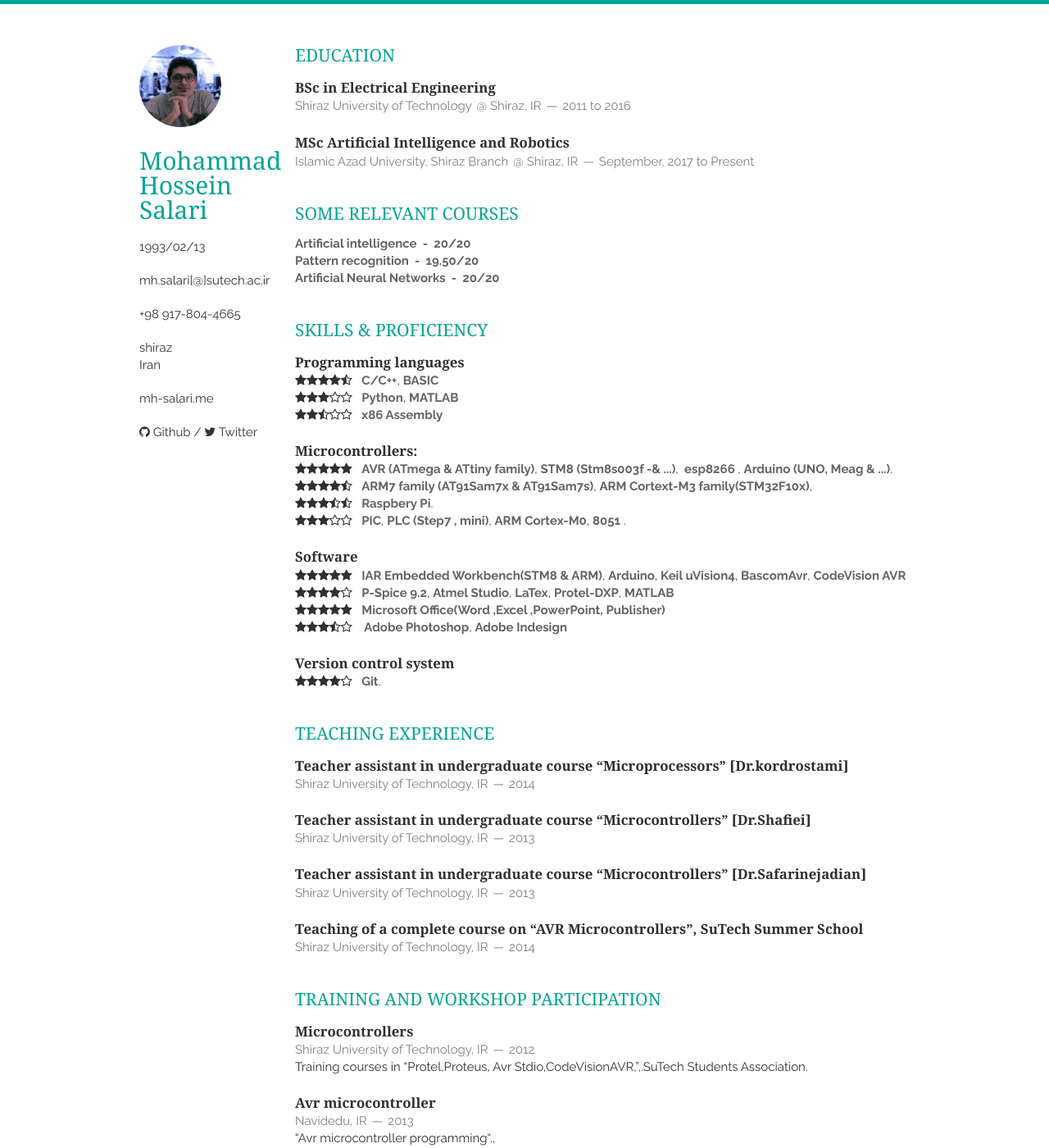
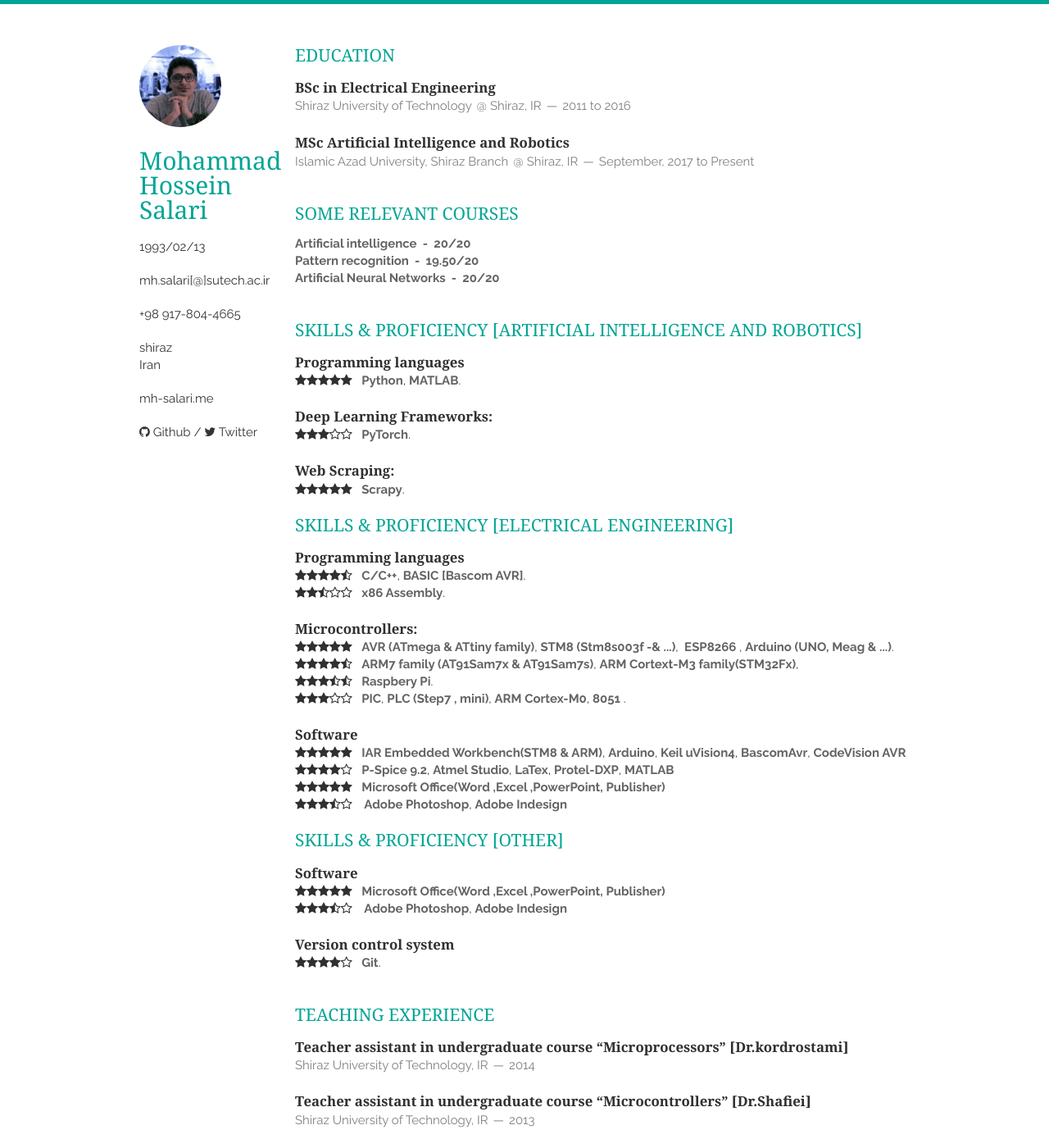
Before and after one commit to yazdipour/cv, a Jekyll site: the page built from index.html, in a window 1280 px wide and 1400 px high. Shown: the whole window at 82% size. Built offline with Jekyll 4.4.1, drawn with Linux system fonts in a browser that asks for light colours; nearby versions of some CDN libraries.

Commit message:
Update skills.html

```diff
--- a/_includes/skills.html
+++ b/_includes/skills.html
@@ -1,20 +1,56 @@
 <section class="thirteen columns">
-    <h1>Skills & Proficiency</h1>
+
+
+    <h1>Skills & Proficiency [Artificial Intelligence and Robotics]</h1>
+    <article>
+        <header>
+            <h1>Programming languages</h1>
+        </header>
+
+        <p>
+            <i class="fa fa-star"></i><i class="fa fa-star"></i><i class="fa fa-star"></i><i class="fa fa-star"></i><i class="fa fa-star"></i>
+            &nbsp;&nbsp;<em>Python</em>,  <em>MATLAB</em>.
+        </p>
+
+    </article>
+
+     <article>
+        <header>
+            <h1>Deep Learning Frameworks:</h1>
+        </header>
+
+        <p>
+            <i class="fa fa-star"></i><i class="fa fa-star"></i><i class="fa fa-star"></i><i class="fa fa-star-o"></i><i class="fa fa-star-o"></i>
+            &nbsp;&nbsp;<em>PyTorch</em>.
+        </p>
+
+    </article>
+
+     <article>
+        <header>
+            <h1>Web  Scraping: </h1>
+        </header>
+        <p>
+            <i class="fa fa-star"></i><i class="fa fa-star"></i><i class="fa fa-star"></i><i class="fa fa-star"></i><i class="fa fa-star"></i>
+            &nbsp;&nbsp;<em>Scrapy</em>.
+        </p>
+
+    </article>
+
+
+
+    <h1>Skills & Proficiency [Electrical Engineering]</h1>
     <article>
         <header>
             <h1>Programming languages</h1>
         </header>
         <p>
             <i class="fa fa-star"></i><i class="fa fa-star"></i><i class="fa fa-star"></i><i class="fa fa-star"></i><i class="fa fa-star-half-o"></i>
-            &nbsp;&nbsp;<em>C/C++</em>,  <em>BASIC</em>
-        </p>
-        <p>
-            <i class="fa fa-star"></i><i class="fa fa-star"></i><i class="fa fa-star"></i><i class="fa fa-star-o"></i><i class="fa fa-star-o"></i>
-            &nbsp;&nbsp;<em>Python</em>,  <em>MATLAB</em>
+            &nbsp;&nbsp;<em>C/C++</em>,  <em>BASIC [Bascom AVR]</em>.
         </p>
         <p>
             <i class="fa fa-star"></i><i class="fa fa-star"></i><i class="fa fa-star-half-o"></i><i class="fa fa-star-o"></i><i class="fa fa-star-o"></i>
-            &nbsp;&nbsp;<em>x86 Assembly</em>
+            &nbsp;&nbsp;<em>x86 Assembly</em>.
         </p>
     </article>
 
@@ -25,11 +61,11 @@
 
         <p>
             <i class="fa fa-star"></i><i class="fa fa-star"></i><i class="fa fa-star"></i><i class="fa fa-star"></i><i class="fa fa-star"></i>
-            &nbsp;&nbsp;<em>AVR (ATmega & ATtiny family)</em>,&nbsp;<em>STM8 (Stm8s003f -& ...)</em>,&nbsp;<em> esp8266 </em>,&nbsp;<em>Arduino (UNO, Meag & ...)</em>.
+            &nbsp;&nbsp;<em>AVR (ATmega & ATtiny family)</em>,&nbsp;<em>STM8 (Stm8s003f -& ...)</em>,&nbsp;<em> ESP8266 </em>,&nbsp;<em>Arduino (UNO, Meag & ...)</em>.
         </p>
         <p>
             <i class="fa fa-star"></i><i class="fa fa-star"></i><i class="fa fa-star"></i><i class="fa fa-star"></i><i class="fa fa-star-half-o"></i>
-            &nbsp;&nbsp;<em>ARM7 family (AT91Sam7x & AT91Sam7s)</em>,&nbsp;<em>ARM Cortext-M3 family(STM32F10x)</em>,
+            &nbsp;&nbsp;<em>ARM7 family (AT91Sam7x & AT91Sam7s)</em>,&nbsp;<em>ARM Cortext-M3 family(STM32Fx)</em>,
         </p>
 
 
@@ -70,6 +106,26 @@
     </article>
 
 
+
+
+    <h1>Skills & Proficiency [Other]</h1>
+
+     <article>
+        <header>
+            <h1>Software</h1>
+        </header>
+        <p>
+            <i class="fa fa-star"></i><i class="fa fa-star"></i><i class="fa fa-star"></i><i class="fa fa-star"></i><i class="fa fa-star"></i>
+            &nbsp;&nbsp;<em>Microsoft Office(Word ,Excel ,PowerPoint, Publisher)</em>
+        </p>
+
+        <p>
+            <i class="fa fa-star"></i><i class="fa fa-star"></i><i class="fa fa-star"></i><i class="fa fa-star-half-o"></i><i class="fa fa-star-o"></i>
+            &nbsp;&nbsp;<em> Adobe Photoshop</em>, <em>Adobe Indesign </em>
+        </p>
+    </article>
+
+
     <article>
         <header>
             <h1>Version control system</h1>
@@ -80,9 +136,4 @@
         </p>
     </article>
 
-
-
-
-
-
 </section>
```
